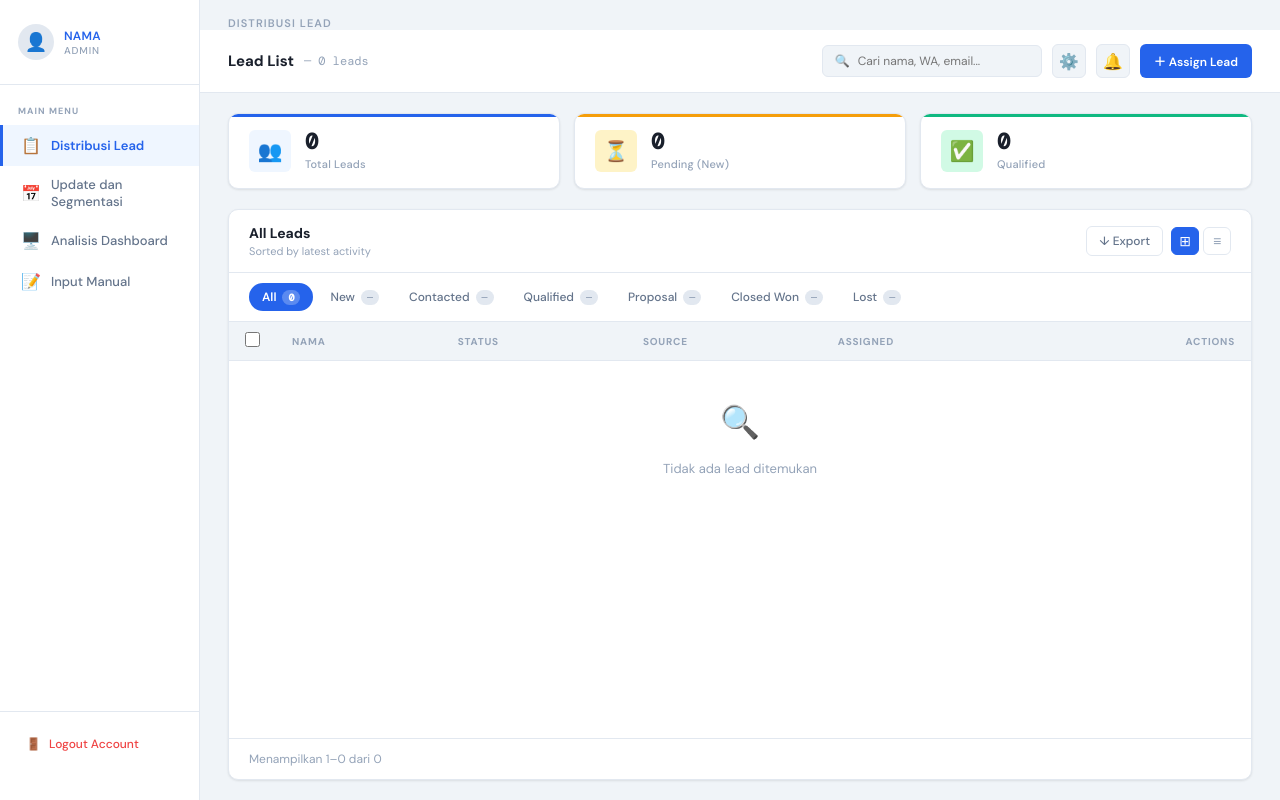
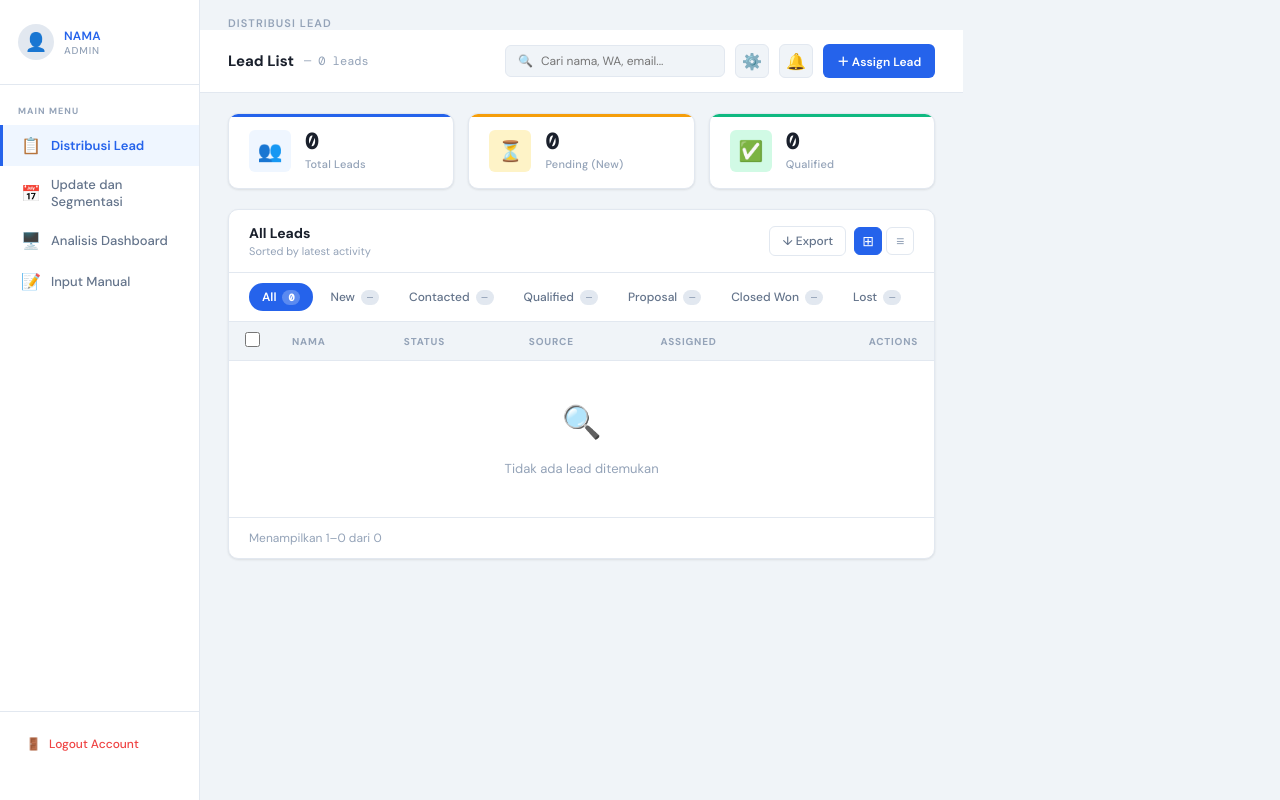
Before and after one commit to kelompok-3-topik-1/LeadFlow, a Django app: page /distribusi/ in a window 1280 px wide. Run offline with Django 5.2, Linux system fonts and the light colour scheme; data that the repository does not hold is empty.

Commit message:
mini tweaks

```diff
--- a/leads/templates/leads/distribusi_lead.html
+++ b/leads/templates/leads/distribusi_lead.html
@@ -41,7 +41,7 @@
     color: var(--text-primary);
     display: flex;
     height: 100vh;
-    overflow: hidden;
+    overflow: hidden; /* sidebar tetap fixed */
   }
 
   /* ── SIDEBAR ── */
@@ -149,10 +149,11 @@
     overflow-y: auto;
     display: flex;
     flex-direction: column;
+    min-height: 0; /* penting agar flex child bisa scroll */
   }
 
   /* ── PAGE ── */
-  .page { display: none; flex: 1; flex-direction: column; }
+  .page { display: none; flex-direction: column; min-height: 100%; }
   .page.active { display: flex; }
 
   /* ── PAGE HEADER ── */
@@ -320,10 +321,8 @@
     border: 1px solid var(--border);
     border-radius: var(--radius);
     box-shadow: var(--shadow-sm);
-    flex: 1;
     display: flex;
     flex-direction: column;
-    overflow: hidden;
   }
 
   .table-header {
@@ -1205,7 +1204,7 @@
   let state = {
     currentStatus: 'all',
     currentPage: 1,
-    perPage: 10,
+    perPage: 15,
     searchQuery: '',
     selectedLeadId: null,
     selectedSalesId: null,
```
